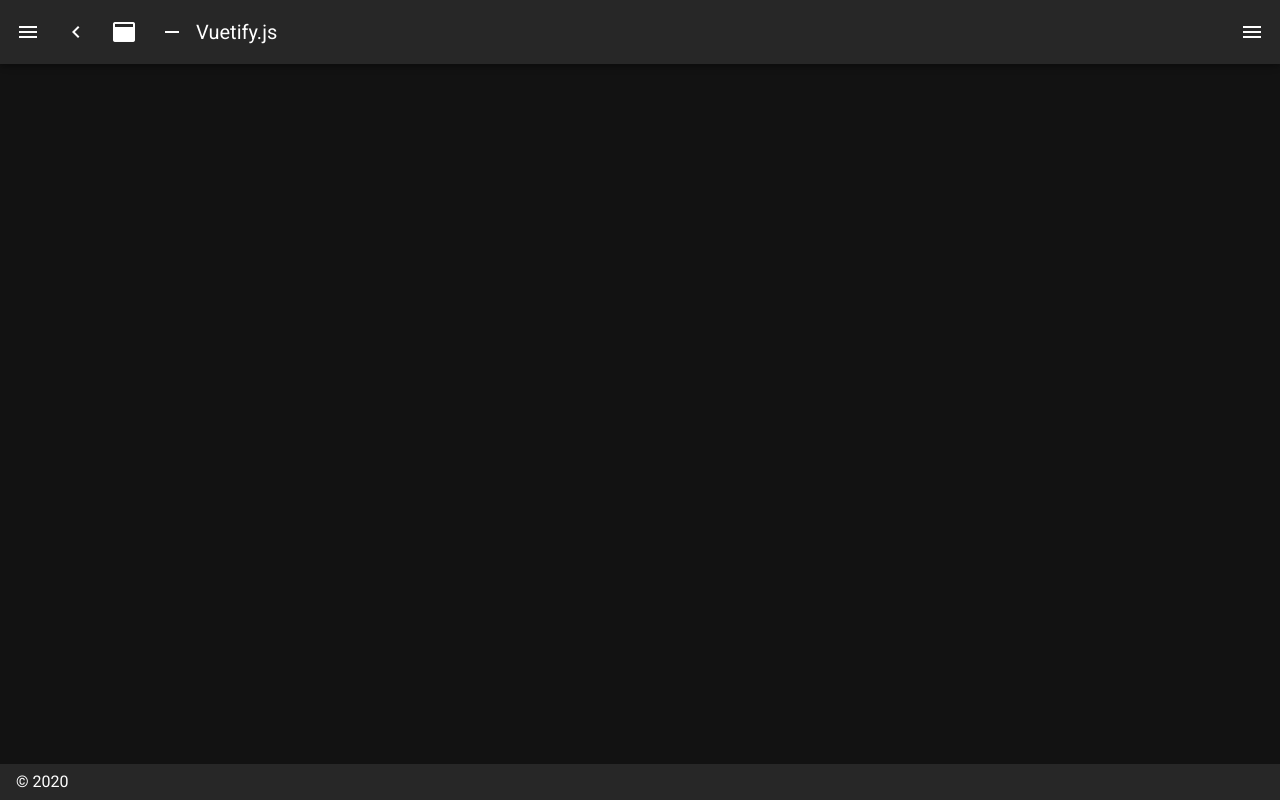
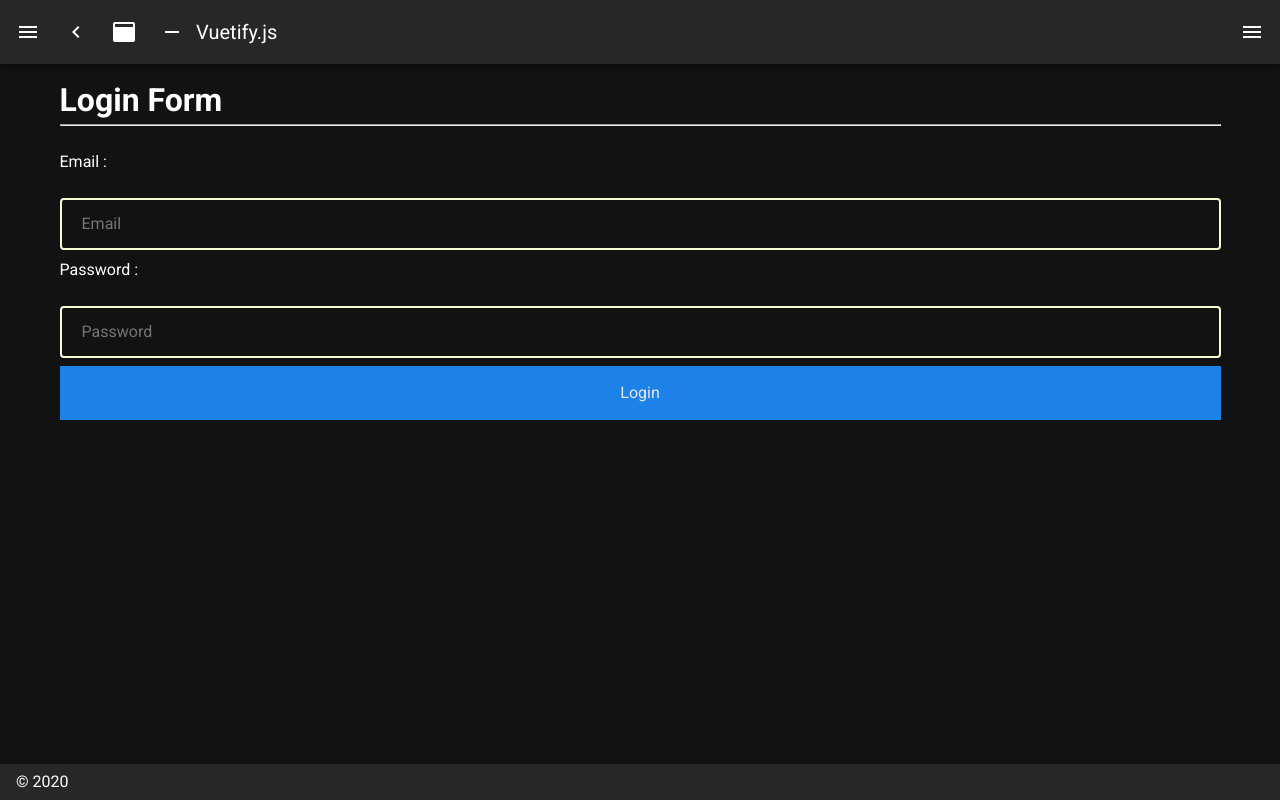
Before and after one commit to Pataraphorn/My_Project, a Nuxt app: page /T-VeeValidate in a window 1280 px wide. Before the commit this address had no page. Built offline with nearby package versions, Linux system fonts and the light colour scheme.

Commit message:
validate
not show error

```diff
--- /dev/null
+++ b/components/Nav.vue
@@ -0,0 +1,5 @@
+<template>
+  <div>
+    <h> Nav Bar </h>
+  </div>
+</template>
--- a/layouts/default.vue
+++ b/layouts/default.vue
@@ -92,6 +92,11 @@ export default {
           title: 'Blogs',
           to: 'blogs',
         },
+        {
+          icon: 'mdi-chart-bubble',
+          title: 'Test VeeValidate',
+          to: '/T-VeeValidate',
+        },
       ],
       miniVariant: false,
       right: true,
--- a/nuxt.config.js
+++ b/nuxt.config.js
@@ -37,7 +37,7 @@ export default {
    ** Plugins to load before mounting the App
    ** https://nuxtjs.org/guide/plugins
    */
-  plugins: [],
+  plugins: ['~/plugins/vee-validate.js'],
   /*
    ** Auto import components
    ** See https://nuxtjs.org/api/configuration-components
@@ -116,5 +116,7 @@ export default {
    ** Build configuration
    ** See https://nuxtjs.org/api/configuration-build/
    */
-  build: {},
+  build: {
+    transpile: ['vee-validate/dist/rules'],
+  },
 }
--- a/package.json
+++ b/package.json
@@ -16,7 +16,8 @@
     "@nuxtjs/axios": "^5.11.0",
     "@nuxtjs/pwa": "^3.0.0-beta.20",
     "axios": "^0.19.2",
-    "nuxt": "^2.13.0"
+    "nuxt": "^2.13.0",
+    "vee-validate": "^3.3.5"
   },
   "devDependencies": {
     "@nuxtjs/eslint-config": "^3.0.0",
--- /dev/null
+++ b/pages/T-VeeValidate.vue
@@ -0,0 +1,87 @@
+<template>
+  <div>
+    <form>
+      <h1>Login Form</h1>
+      <hr />
+      <br />
+      <p>Email :</p>
+      <ValidationProvider
+        name="email"
+        v-slot="{ errors }"
+        rules="email|required"
+      >
+        <input
+          class="input-field"
+          type="text"
+          placeholder="Email"
+          name="email"
+        />
+        <span style="color: crimson;">{{ errors[0] }}</span>
+      </ValidationProvider>
+      <br />
+      <p>Password :</p>
+      <ValidationProvider
+        name="password"
+        v-slot="{ errors }"
+        rules="minmax:8,10|required"
+      >
+        <input
+          class="input-field"
+          type="text"
+          placeholder="Password"
+          name="password"
+        />
+        <span style="color: crimson;">{{ errors[0] }}</span>
+      </ValidationProvider>
+      <br />
+      <button type="submit" class="btn">Login</button>
+    </form>
+  </div>
+</template>
+
+<script>
+import { ValidationProvider } from 'vee-validate'
+export default {
+  components: {
+    ValidationProvider,
+  },
+  data() {
+    return {
+      email: '',
+      password: '',
+    }
+  },
+}
+</script>
+
+<style>
+.input-field {
+  width: 100%;
+  padding: 10px;
+  outline: none;
+}
+input[type='text'] {
+  border: 2px solid lightgoldenrodyellow;
+  border-radius: 4px;
+  width: 100%;
+  padding: 12px 20px;
+  margin: 8px 0;
+  box-sizing: border-box;
+  color: indianred;
+}
+input[type='text']:focus {
+  border: 3px solid navajowhite;
+}
+.btn {
+  background-color: dodgerblue;
+  color: white;
+  padding: 15px 20px;
+  border: none;
+  cursor: pointer;
+  width: 100%;
+  opacity: 0.9;
+}
+.btn:hover {
+  opacity: 1;
+}
+</style>
--- a/pages/first.vue
+++ /dev/null
@@ -1,6 +0,0 @@
-<template>
-  <div>
-    <input v-model="message" placeholder="edit me" />
-    <p>Message is: {{ message }}</p>
-  </div>
-</template>
--- /dev/null
+++ b/plugins/vee-validate.js
@@ -0,0 +1,24 @@
+import { extend } from 'vee-validate'
+import { required } from 'vee-validate/dist/rules'
+
+extend('required', {
+  ...required,
+  message: 'required',
+})
+
+// Add a rule.
+extend('minmax', {
+  validate(value, { min, max }) {
+    return value.length >= min && value.length <= max
+  },
+  params: ['min', 'max'],
+  message: (fieldName, placeholders) => {
+    return `The ${fieldName} field must have ${placeholders.min} - ${placeholders.max} characters.`
+  },
+})
+extend('email', (value) => {
+  const email = /\S+@\S+\.\S/
+  if (!email.test(value)) {
+    return 'The {_field_} field must be format demo@gmail.com'
+  }
+})
```
Also changed, not shown: 1 other file (tests, documents, lock files or other folders).
